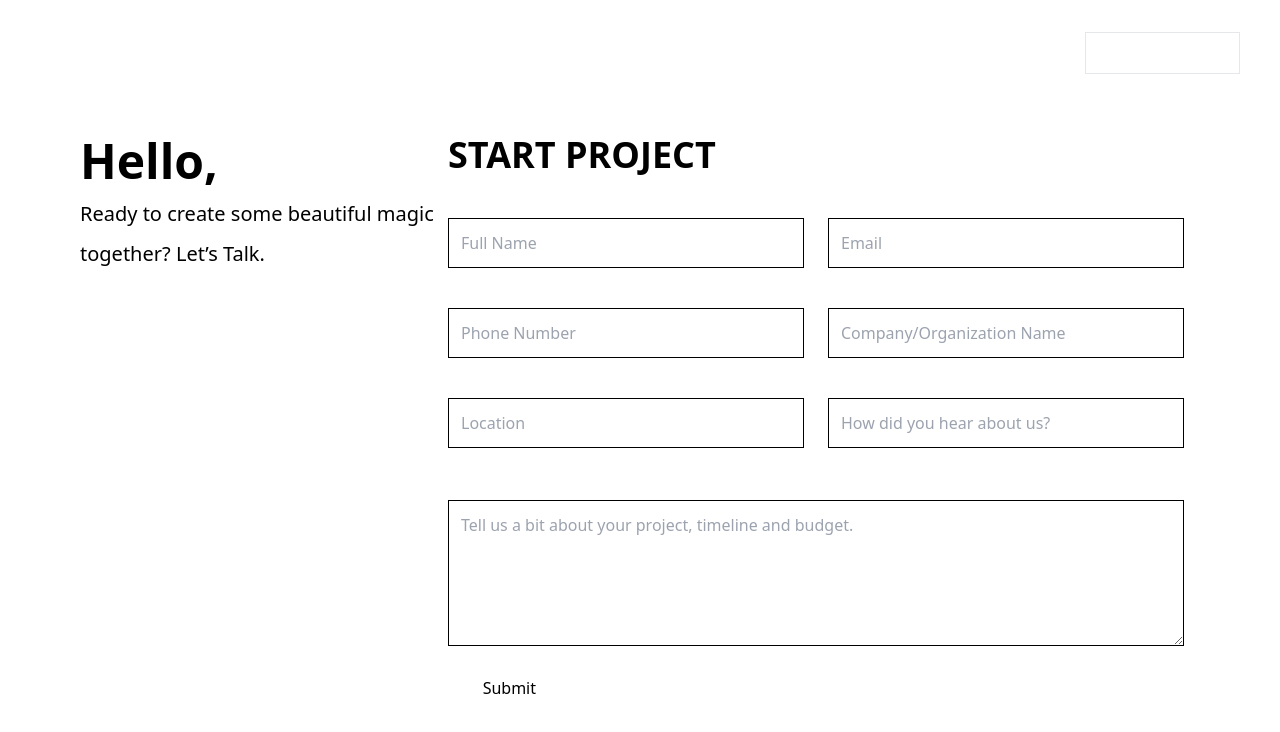
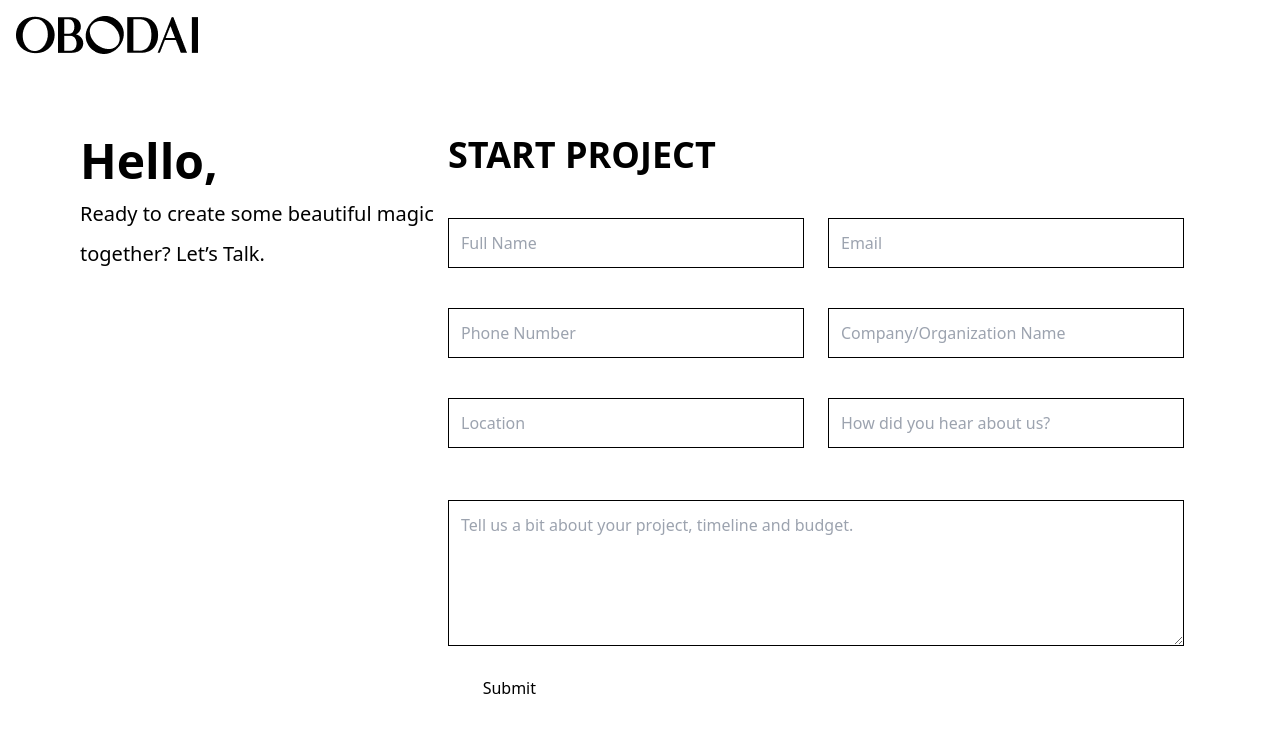
Before and after one commit to 4eug/Obodai-s-Website, a Next.js app: page /contact in a window 1280 px wide. Shown: the top 732 px of the page. Built offline with nearby package versions, Linux system fonts and the light colour scheme.

Commit message:
mini-navbar

```diff
--- a/components/NavBar/mini-nav.jsx
+++ b/components/NavBar/mini-nav.jsx
@@ -1,3 +1,4 @@
+/* eslint-disable @next/next/no-img-element */
 import Link from 'next/link';
 import React, { useState, useEffect } from 'react';
 import { AiOutlineMenu, AiOutlineClose } from 'react-icons/ai';
@@ -29,26 +30,14 @@ const Mininav = () => {
       style={{ backgroundColor: `${color}` }}
       className='fixed left-0 top-0 w-full z-10 ease-in duration-300'
     >
-      <div className=' m-auto flex justify-between items-center p-4 text-white'>
+      <div className=' m-auto flex justify-between items-center p-4 bg-center text-white'>
 
-        <ul style={{ color: `${textColor}` }} className='hidden sm:flex'>
-          <li className='p-4'>
-            <Link href='/'>ABOUT</Link>
-          </li>
-          <li className='p-4'>
-            <Link href='/#gallery'>WORK</Link>
-          </li>
-          <li className='p-4'>
-            <Link href='/work'>CAPABILITIES</Link>
-          </li>
+        <ul style={{ color: `${textColor}` }} className=' sm:flex'>
+        <img className="w-full " src="/Logo 1.png" alt="/" />
 
         </ul>
 
-        <ul>
-        <li className='p-4 hidden md:flex '>
-          <button style={{ color: `${textColor}` }} className="py-2.5 px-5 mr-2 mb-2 text-sm font-medium text-white border border-{`${textColor}`} dark:hover:bg-black"> START A PROJECT </button>
-          </li>
-        </ul>
+
 
 
 
```
